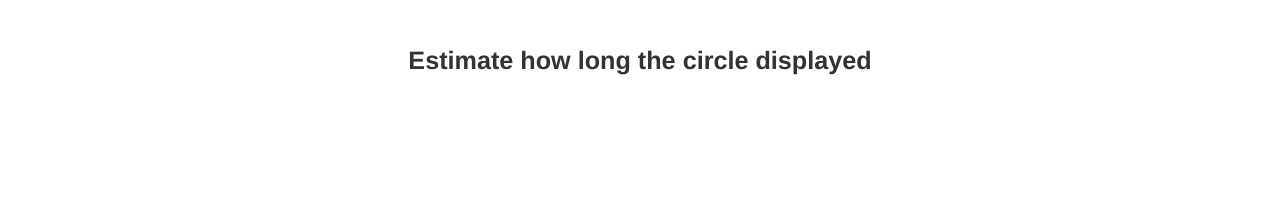
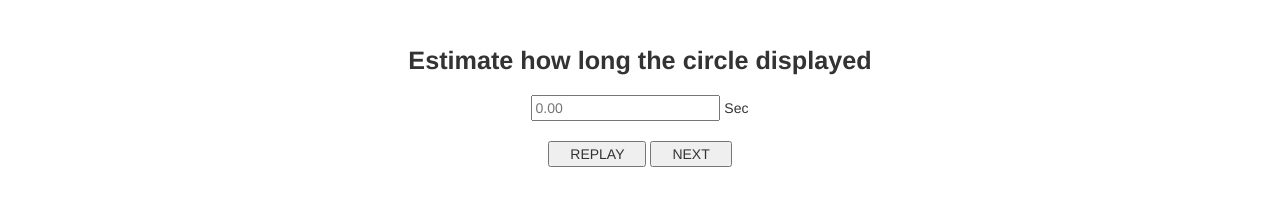
Before and after one commit to xuzhao9/mie1403, a website: page public/direct-scaling.html in a window 1280 px wide. Both pictures are taken after a click on the button "START". Shown: the part 130-336 px from the top of the page. Drawn offline with nearby package versions, Linux system fonts and the light colour scheme.

Commit message:
Bug to fix: two calls on third function.

```diff
--- a/public/direct-scaling.html
+++ b/public/direct-scaling.html
@@ -59,8 +59,8 @@
 	<input placeholder="0.00">  </input> Sec
       </div>
       <div id="submit-container" style="margin-top: 20px;">
-	<button  style="padding-left: 20px; padding-right: 20px;" type="button"> REPLAY </button>
-	<button  style="padding-left: 20px; padding-right: 20px;" type="button"> NEXT </button>
+	<button id="submit-replay" style="padding-left: 20px; padding-right: 20px;" type="button"> REPLAY </button>
+	<button id="submit-next" style="padding-left: 20px; padding-right: 20px;" type="button"> NEXT </button>
       </div>
     </div>
   </div>
--- a/public/js/action.js
+++ b/public/js/action.js
@@ -43,6 +43,8 @@ function first() {
     });
 }
 
+var timeIntervalArray = [200, 900, 1600, 2300, 3000, 3700, 4200, 4900];
+
 function second() {
     $('#first-page').hide();
     $('#estimate-page').show();
@@ -50,12 +52,33 @@ function second() {
 	first();
     });
     $('#estimate-start').click(() => {
-	third();
+	third(200);
     });
 }
 
-function third() {
+function third(interval) {
+    alert(interval);
+    if (interval == 5600) {
+	return;
+    }
     $('#estimate-page').hide();
     $('#input-page').show();
     $('#input-submit-container').hide();
+    genProm(1000).then(() => {
+	audioPlay();
+	return genProm(500);
+    }).then(() => {
+	showCircle();
+	return genProm(interval);
+    }).then(() => {
+	hideCircle();
+	$('#input-submit-container').show();
+	$('#submit-replay').click(() => {
+	    third(interval);
+	});
+	$('#submit-next').click(() => {
+	    $(this).disable();
+	    third(interval + 700);
+	});
+    }).catch(() => {});
 }
```
